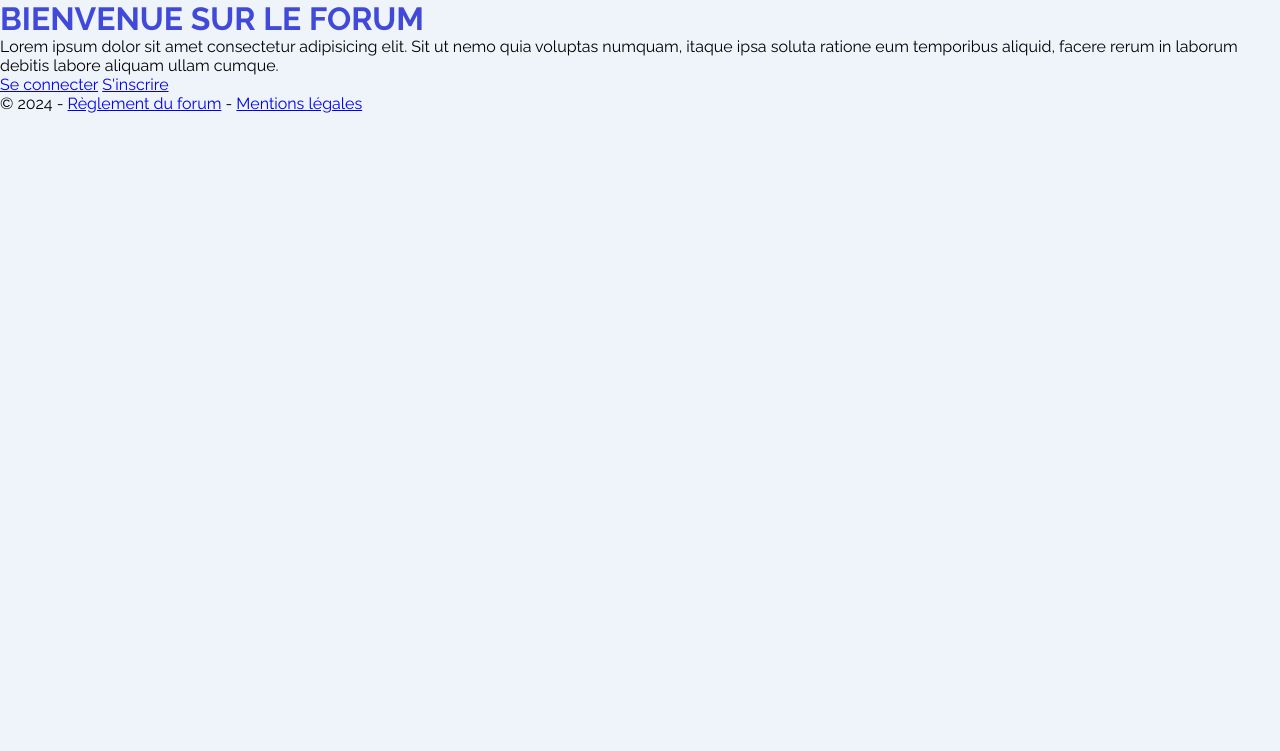
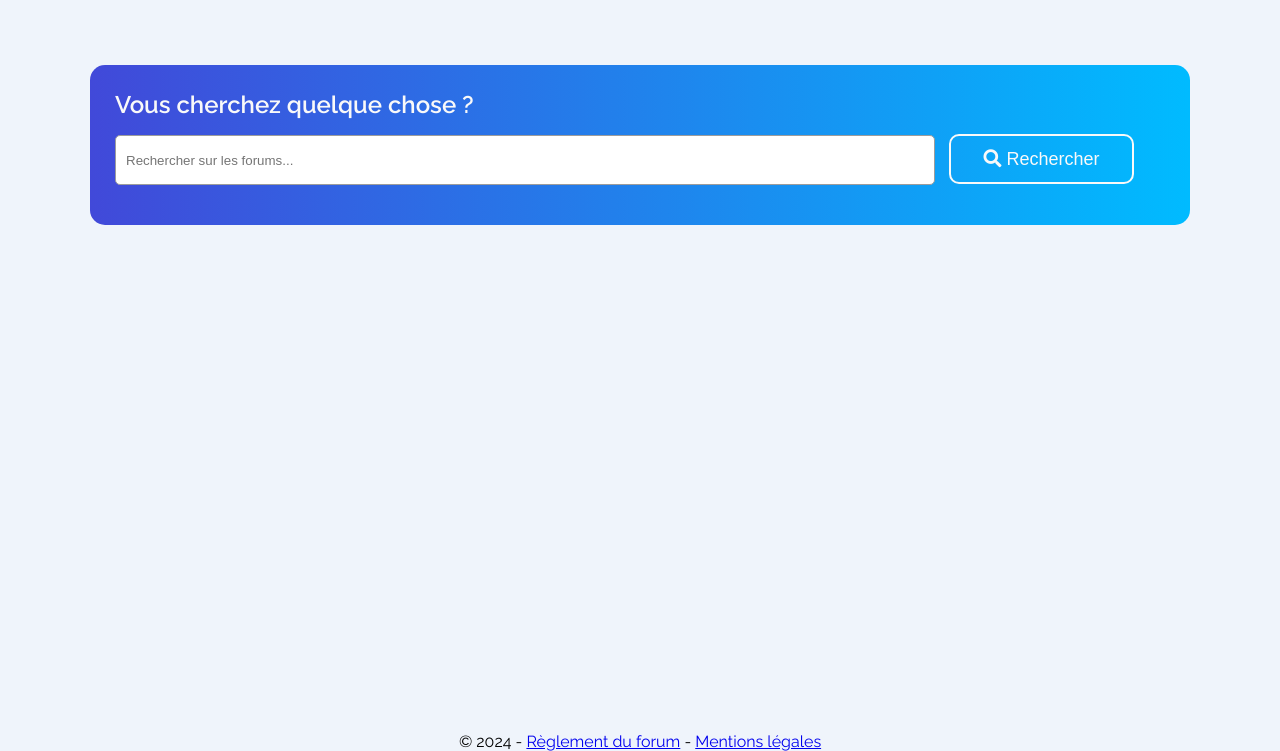
Before and after one commit to alexandreleote/PHP_MVC_Forum, a PHP site: page /index.php?action=listTopics in a window 1280 px wide. Shown: the part 49-800 px from the top of the page. Run offline with PHP 8.4, Linux system fonts and the light colour scheme; some libraries are stand-ins or nearby versions.

Commit message:
Affichage de la liste des messages par rapport à un topic + formulaire de recherche avec CSS sur la base de la maquette

```diff
--- a/public/css/style.css
+++ b/public/css/style.css
@@ -42,3 +42,64 @@ body {
         color: #FFDAB9;
     }
 }
+
+/* Footer */
+
+.footer {
+    text-align: center;
+    position: fixed;
+    bottom: 0;
+    width: 100vw;
+    display: flex;
+    justify-content: center;
+}
+
+
+/* Home */
+
+
+/* Search-bar */
+.search-container {
+    display: flex;
+    justify-content: center;
+    align-items: center;
+    margin-top: 50px;
+    padding: 15px;
+}
+
+.search {
+    width: 1100px;
+    height: 160px;
+    border-radius: 15px;
+    padding: 25px;
+    color: #f9f9f9;
+    background: linear-gradient(to right,#4149D9, #00BBFF);
+
+    & label {
+        display: flex;
+        align-items: center;
+        font-size: 24px;
+        font-weight: 600;
+        margin-bottom: 15px;
+    }
+
+    & input {
+        height: 50px;
+        width: 820px;
+        border-radius: 5px;
+        border: 0.4px solid #9c9c9c;
+        padding: 10px;
+        margin-right: 10px;
+    }
+
+    & .search-btn {
+        height: 50px;
+        width: 185px;
+        background: none;
+        color: #f9f9f9;
+        font-size: 18px;
+        font-weight: 300;
+        border: 2px solid #f9f9f9;
+        border-radius: 10px;
+    }
+}
--- a/view/forum/listTopics.php
+++ b/view/forum/listTopics.php
@@ -7,5 +7,5 @@
 
 <?php
 foreach($topics as $topic ){ ?>
-    <p><a href="#index.php?ctrl=forum&action=discussionByTopic&id=<?= $topic->getId()?>"><?= $topic ?></a> par <?= $topic->getUser() ?> le <?= $topic->getCreationDate() ?></p>
+    <p><a href="index.php?ctrl=forum&action=discussionByTopic&id=<?= $topic->getId()?>"><?= $topic ?></a> par <?= $topic->getUser() ?> le <?= $topic->getCreationDate() ?></p>
 <?php }
--- a/view/home.php
+++ b/view/home.php
@@ -1,8 +1,9 @@
-<h1>BIENVENUE SUR LE FORUM</h1>
-
-<p>Lorem ipsum dolor sit amet consectetur adipisicing elit. Sit ut nemo quia voluptas numquam, itaque ipsa soluta ratione eum temporibus aliquid, facere rerum in laborum debitis labore aliquam ullam cumque.</p>
-
-<p>
-    <a href="index.php?ctrl=security&action=login">Se connecter</a>
-    <a href="index.php?ctrl=security&action=register">S'inscrire</a>
-</p>
+<section>
+    <div class="search-container">
+        <div class="search">
+            <label for="search">Vous cherchez quelque chose ?</label>
+            <input type="search" name="search" id="search" placeholder="Rechercher sur les forums...">
+            <button class="search-btn"><i class="fas fa-search"></i> Rechercher</button>
+        </div>
+    </div>
+</section>
--- a/view/layout.php
+++ b/view/layout.php
@@ -19,7 +19,7 @@
                 <header>
                     <nav class="navbar">
                         <div id="nav-left">
-                            <a href="/">Accueil</a>
+                            <a href="index.php">Accueil</a>
                             <?php
                             if(App\Session::isAdmin()){
                                 ?>
@@ -51,7 +51,7 @@
                     <?= $page ?>
                 </main>
             </div>
-            <footer>
+            <footer class="footer">
                 <p>&copy; <?= date_create("now")->format("Y") ?> - <a href="#">Règlement du forum</a> - <a href="#">Mentions légales</a></p>
             </footer>
         </div>
```
Also changed, not shown: controller/ForumController.php (+20 -0 lines), model/entities/Post.php (+88 -0 lines), model/managers/PostManager.php (+29 -0 lines), view/forum/listMessages.php (added, +11 -0 lines).
